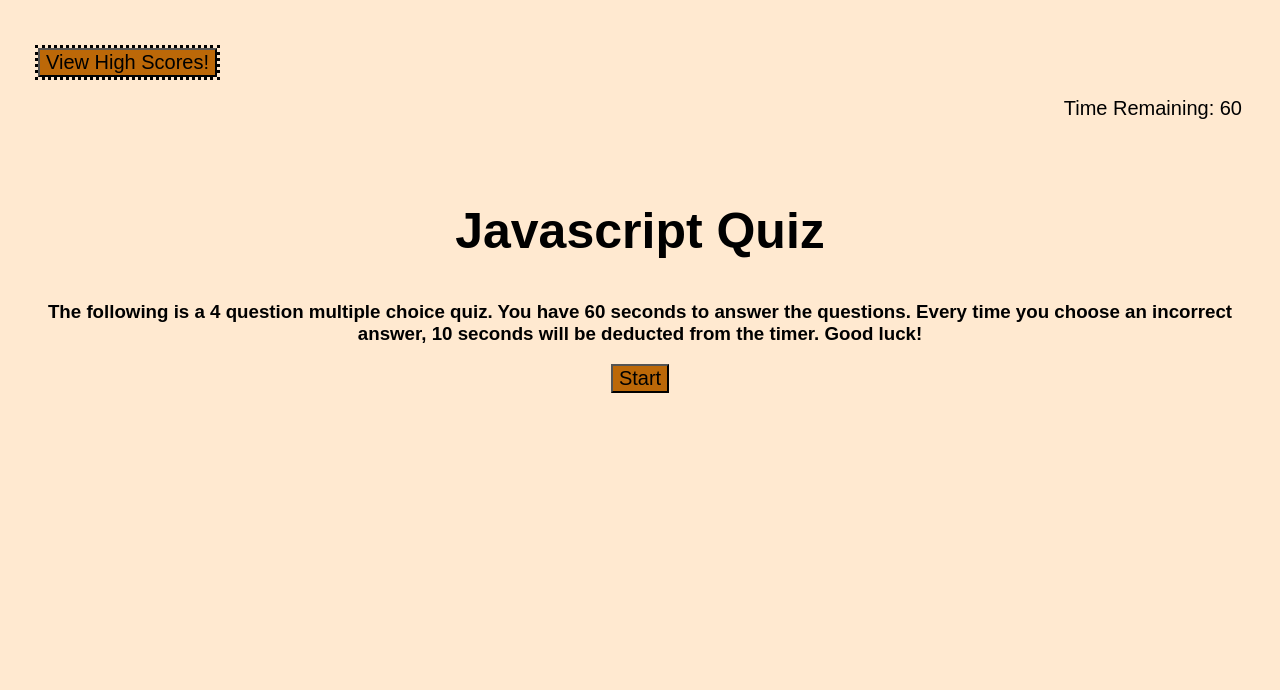
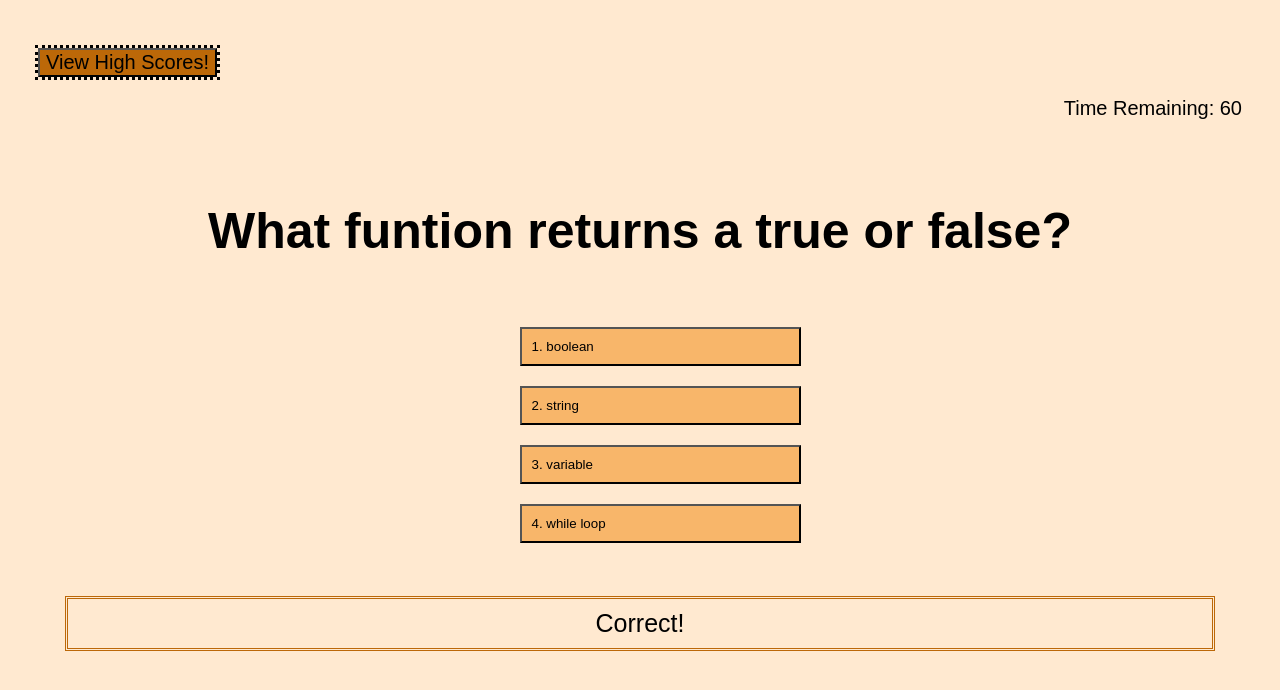
Before and after one commit to Melanieislas/Javascript_Quiz, a plain HTML site: page index.html in a window 1280 px wide. Both pictures are taken after a click on the button "Start". Drawn offline with Linux system fonts and the light colour scheme.

Commit message:
added JavaScript functions and conditional statements

```diff
--- a/index.html
+++ b/index.html
@@ -23,21 +23,21 @@
         <section class="Start-container">
             <h2>Javascript Quiz</h2>
             <h3>The following is a 4 question multiple choice quiz. You have 60 seconds to answer the questions. Every time you choose an incorrect answer, 10 seconds will be deducted from the timer. Good luck!</h3>
-            <button class="Start-button">Start</button>
+            <button class="Start-button" id="Start-button">Start</button>
         </section>
 
         <section class="question">
             <div class="Question-container">
-                <h2>Question</h2>
+                <h2 id="Question-Array">What funtion returns a true or false?</h2>
                 <div>
                     <ul class="Options">
-                        <button class="multiple-choices">1.</button>
-                        <button class="multiple-choices">2.</button>
-                        <button class="multiple-choices">3.</button>
-                        <button class="multiple-choices">4.</button>
+                        <button class="multiple-choices" id="multiple-choice1">1. boolean </button>
+                        <button class="multiple-choices" id="multiple-choice2">2. string</button>
+                        <button class="multiple-choices" id="multiple-choice3">3. variable</button>
+                        <button class="multiple-choices" id="multiple-choice4">4. while loop</button>
                     </ul>
                 </div>
-                <div class="Correct">Correct!</div>
+                <div class="Correct" id="Correct">Correct!</div>
             </div>
         </section>
 
--- a/script.js
+++ b/script.js
@@ -0,0 +1,122 @@
+//var startQuiz = document.querySelector("Start-button");
+
+document.getElementById('Start-button').addEventListener("click", function () {
+    var element= document.querySelector('.Start-container');
+    element.style.display= 'none';
+    var newDisplay = document.querySelector('.question');
+    newDisplay.style.display = 'block';
+
+    //var QuestionArray = document.getElementById('.Question-Array');
+    var Question = document.getElementById('Question-Array');
+    var Correct = document.getElementById('Correct');
+    var Choice1 = document.getElementById('multiple-choice1');
+    var Choice2 = document.getElementById('multiple-choice2');
+    var Choice3 = document.getElementById('multiple-choice3');
+    var Choice4 = document.getElementById('multiple-choice4');
+
+    //var score =0;
+
+    function Question1() {
+        //if(Question = "What funtion returns a true or false?") {
+                //score = 10;
+            //Correct.innerHTML = Correct.innerHTML.replace("Correct!", "Wrong");
+        Question.innerHTML = Question.innerHTML.replace("What funtion returns a true or false?", "Which loop iterates as long as the conditon is true?");
+                //alert("JLKDS");
+
+            //else {
+                //Correct.innerHTML = Correct.innerHTML.replace("Correct!", "Wrong");
+            //}
+            //Question.innerHTML = Question.innerHTML.replace("What funtion returns a true or false?", "4444");
+        //}
+
+        //Question.innerHTML = Question.innerHTML.replace("What funtion returns a true or false?", "4444");
+        /*if(Choice.innerHTML = "boolean") {
+            alert("help");
+        }
+        else if (Choice.innerHTML == "2. string") {
+            alert("heeeeee");
+        }*/
+    }
+    function Question2() {
+        newDisplay.style.display = 'none';
+        var display = document.querySelector('.Enter-High-score-container');
+        display.style.display = 'block';
+    }
+    function Question3() {
+        Question.innerHTML = Question.innerHTML.replace("What is a name of storage location?", "What is a sequence of Characters called?");
+
+    }
+    function Question4() {
+        Question.innerHTML = Question.innerHTML.replace("Which loop iterates as long as the conditon is true?", "What is a name of storage location?");
+    }
+    Choice1.addEventListener("click", Question1);
+    Choice2.addEventListener("click", Question2);
+    Choice3.addEventListener("click", Question3);
+    Choice4.addEventListener("click", Question4);
+
+    //newDisplay.style.display = 'none';
+    /*var Choice2 = document.getElementById('multiple-choice2');
+    var Choice3 = document.getElementById('multiple-choice3');
+    var Choice4 = document.getElementById('multiple-choice4');*/
+
+/*
+    function Question1() {
+        //alert("HW");
+        //Question.innerHTML = Question.innerHTML.replace("What funtion returns a true or false?", "4444");
+        if (choice1.innerHTML == "boolean") {
+            alert("EEE");
+            //IsCorrect.innerHTML = IsCorrect.innerHTML.replace("Correct!", "Wrong");
+        }
+        else {
+            Correct.innerHTML = Correct.innerHTML.replace("Correct!", "Wrong");
+        }
+        Question.innerHTML = Question.innerHTML.replace("What funtion returns a true or false?", "4444");
+    };
+
+    Choice1.addEventListener("click", Question1);
+    Choice2.addEventListener("click", Question1);
+    Choice3.addEventListener("click", Question1);
+    Choice4.addEventListener("click", Question1);
+
+*/
+
+
+    //var clicked1 =0;
+
+    /*var clicked1 = false;
+    Choice1.addEventListener("click", function () {
+        clicked1 = true;
+    });
+
+    Choice1.onclick = function () {
+        var clicked1 = true;
+    };
+
+    Choice2.onclick = function () {
+        var clicked2 = true;
+    };
+
+    Choice3.onclick = function () {
+        var clicked3 = true;
+    };
+
+    Choice4.onclick = function () {
+        var clicked4 = true;
+    };
+
+    if (clicked1 = true) {
+        alert("HEY");
+        //Question.innerHTML = Question.innerHTML.replace("What funtion returns a true or false?", "4444");
+    }*/
+
+
+    /*document.getElementById('multiple-choices').addEventListener("click", function () {
+        alert("alert");
+    });*/
+    //includes('1.')) {
+       // alert('hey');
+    //}
+
+});
+
+//var Questions = ['What is Java2', 'What is Java3', 'What is4'];
```
